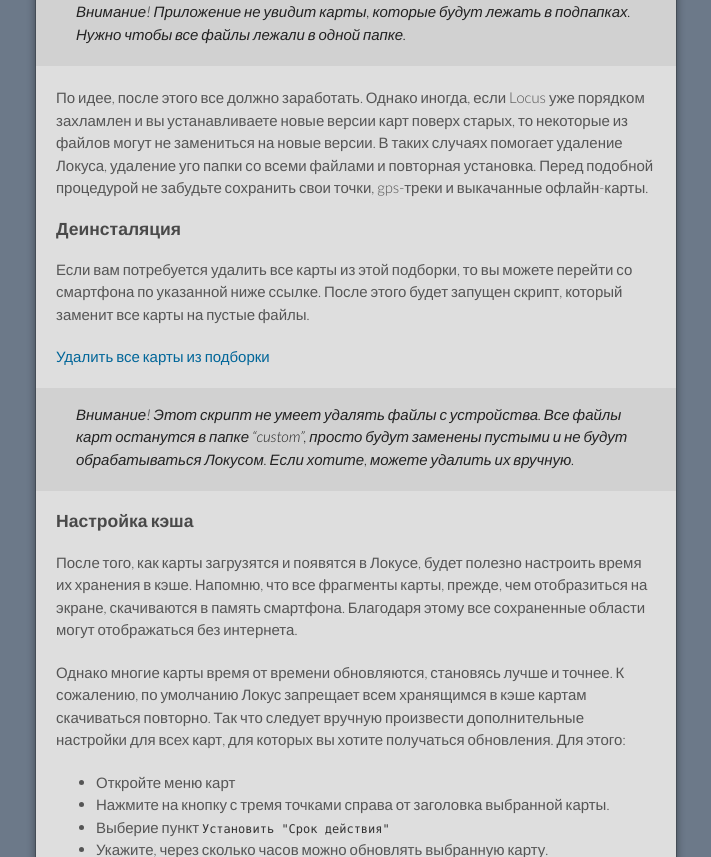
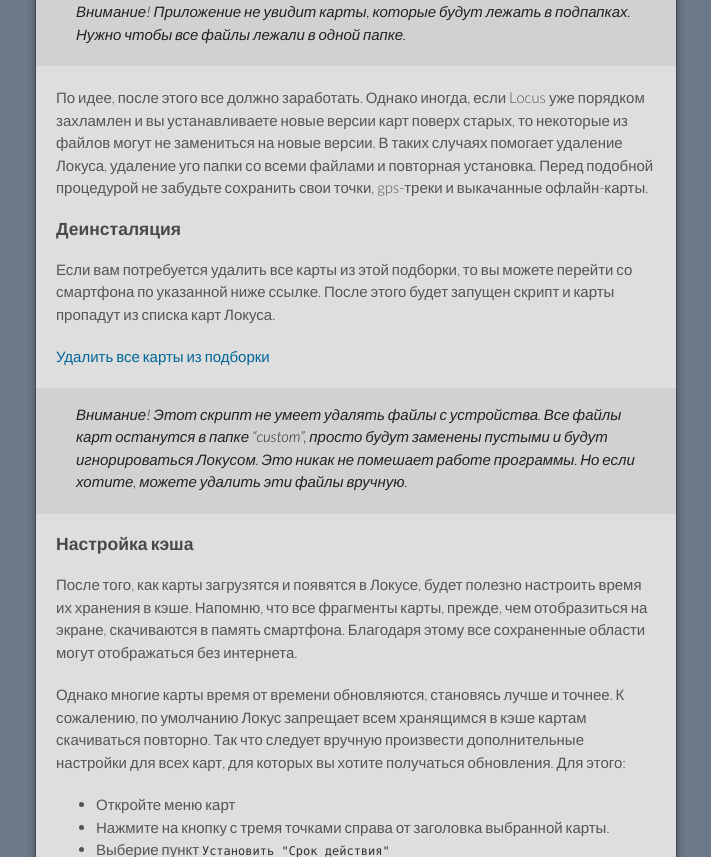
Before and after one commit to nnngrach/AnyGIS_Site, a Jekyll site: the page built from Web/Html/Locus_ru.md, in a window 1280 px wide and 900 px high, scrolled down 3579 px, cut to the strip 0-857 px from the top of the window. Shown: the whole strip, without its empty margins (284-995 px from the left). Built offline with Jekyll 4.4.1, drawn with Linux system fonts in a browser that asks for light colours.

Commit message:
Update Locus_ru.md

```diff
--- a/Web/Html/Locus_ru.md
+++ b/Web/Html/Locus_ru.md
@@ -137,13 +137,13 @@ layout: default
 
 ### Деинсталяция
 
-Если вам потребуется удалить все карты из этой подборки, то вы можете перейти со смартфона по указанной ниже ссылке. После этого будет запущен скрипт, который заменит все карты на пустые файлы.
+Если вам потребуется удалить все карты из этой подборки, то вы можете перейти со смартфона по указанной ниже ссылке. После этого будет запущен скрипт и карты пропадут из списка карт Локуса.
 
 [Удалить все карты из подборки][17]
 
 [17]: locus-actions://https/raw.githubusercontent.com/nnngrach/AnyGIS_maps/master/Locus_online_maps/Installers_ru/Uninstaller_AnyGIS_full_set.xml
 
-> Внимание! Этот скрипт не умеет удалять файлы с устройства. Все файлы карт останутся в папке "custom", просто будут заменены пустыми и не будут обрабатываться Локусом. Если хотите, можете удалить их вручную.
+> Внимание! Этот скрипт не умеет удалять файлы с устройства. Все файлы карт останутся в папке "custom", просто будут заменены пустыми и будут игнорироваться Локусом. Это никак не помешает работе программы. Но если хотите, можете удалить эти файлы вручную.
 
 
 ### Настройка кэша
```
